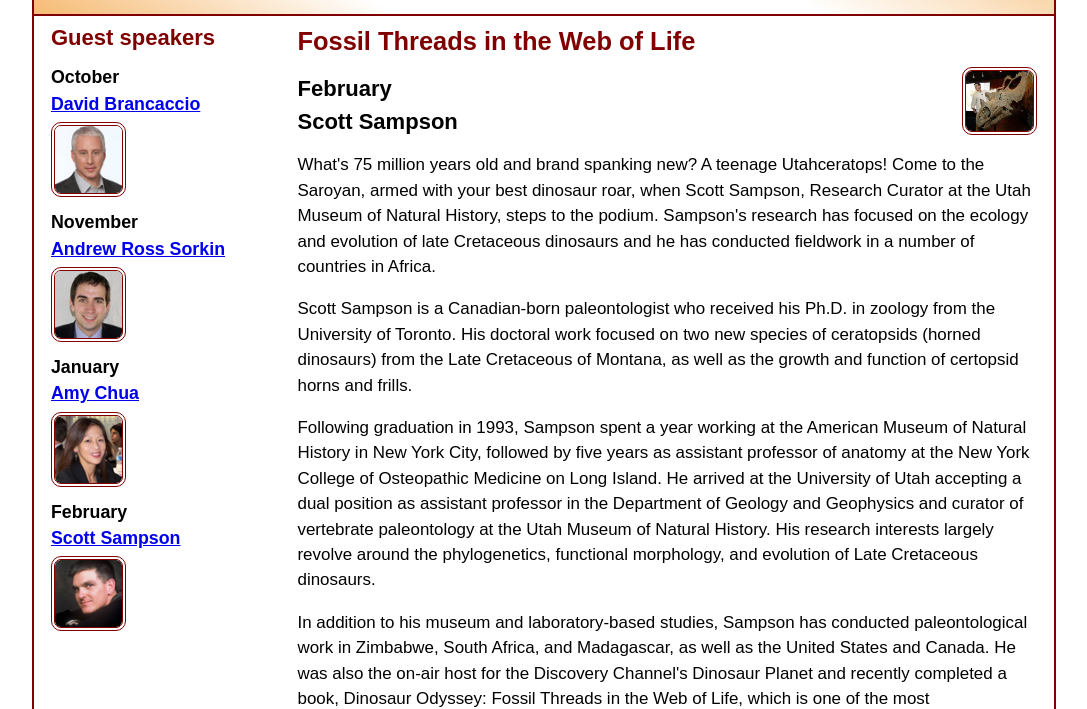
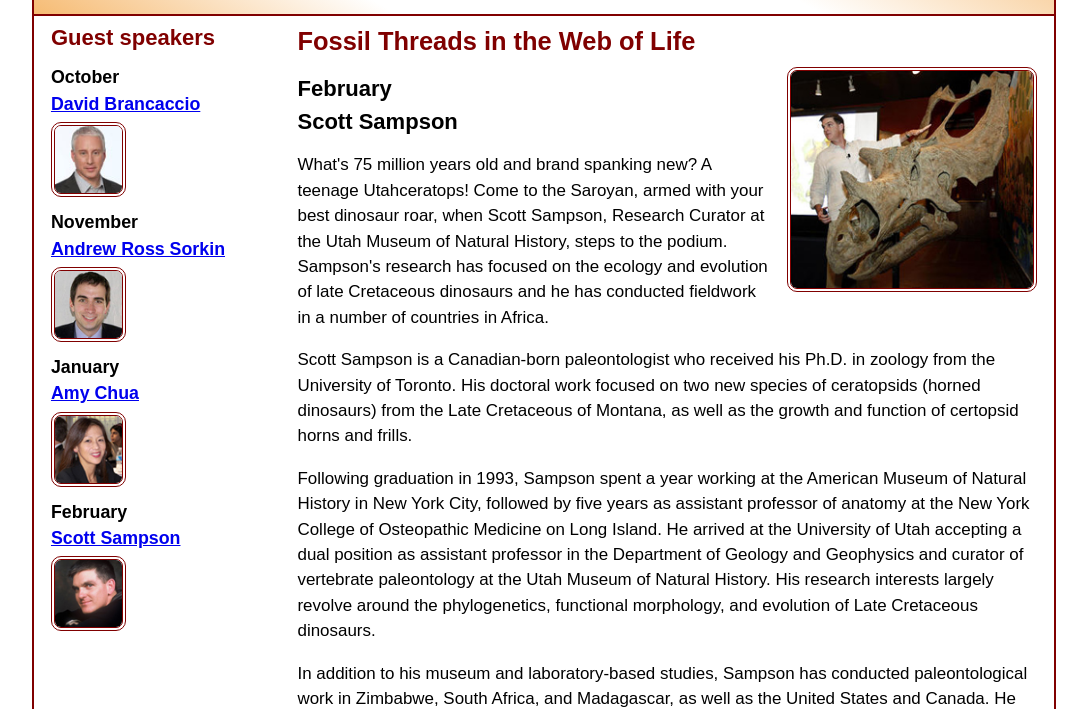
Before and after one commit to gc422-lab/A08, a website: page speakers/sampson.html in a window 1280 px wide. Shown: the part 98-807 px from the top of the page, without its empty margins (96-1183 px from the left). Drawn offline with Linux system fonts and the light colour scheme.

Commit message:
Update main.css

```diff
--- a/styles/main.css
+++ b/styles/main.css
@@ -137,3 +137,10 @@ header{
     padding-top: .5em;
     padding-bottom: .5em;
 }
+.speaker img{
+    width: 100%;
+    max-width: 250px;
+    min-width: 100px;
+    float: right;
+    margin-left: 1em;
+}
```
